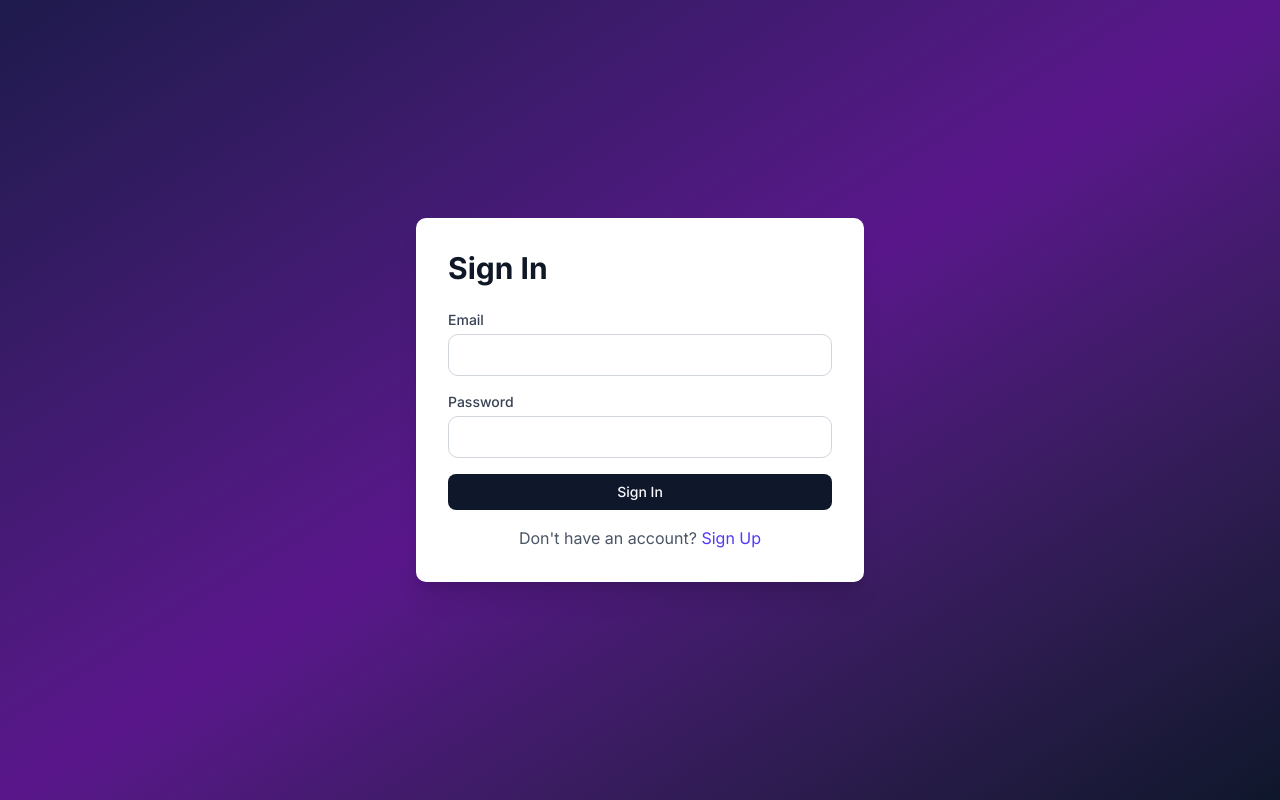
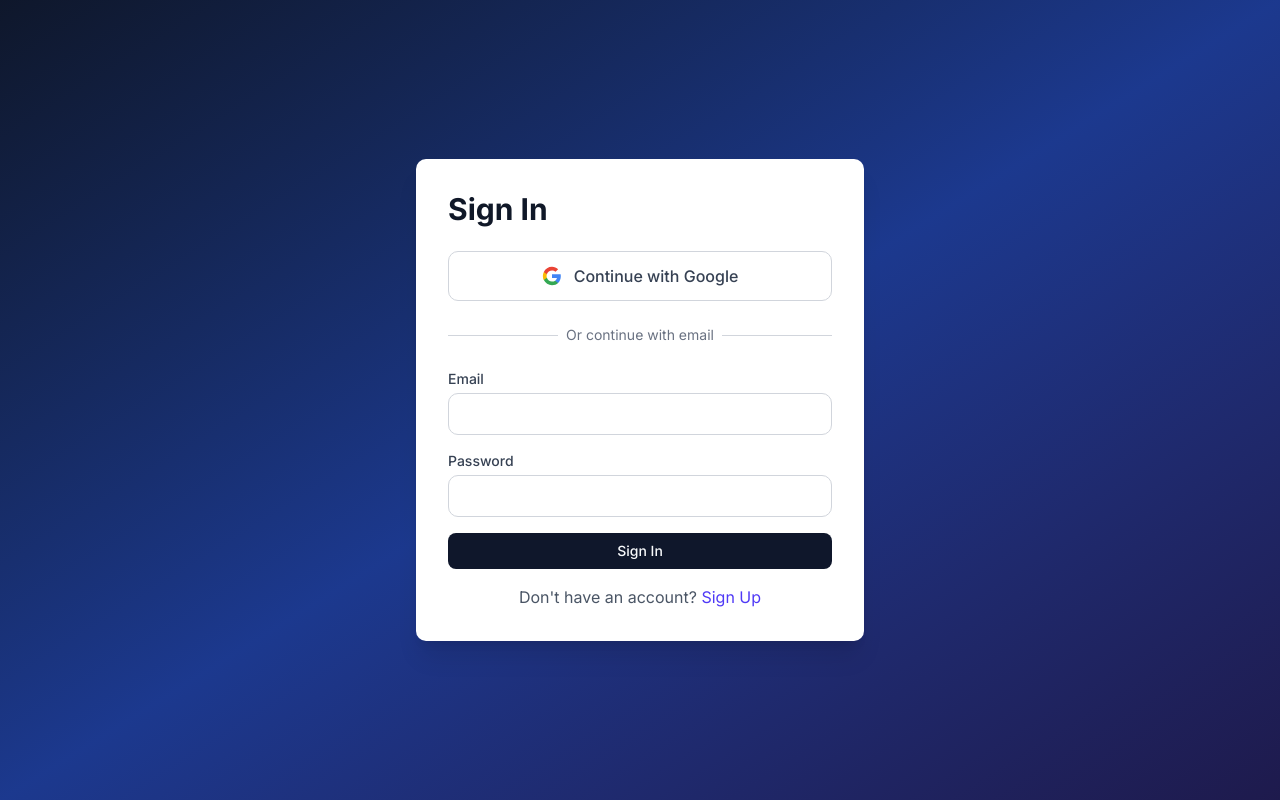
Before and after one commit to itsrichardmai/crypto-dashboard, a Next.js app: page /auth/login in a window 1280 px wide. Built offline with nearby package versions, Linux system fonts and the light colour scheme; no server answers.

Commit message:
changed color theme and added google login

```diff
--- a/app/auth/login/page.tsx
+++ b/app/auth/login/page.tsx
@@ -10,21 +10,40 @@ export default function LoginPage() {
   const [email, setEmail] = useState('');
   const [password, setPassword] = useState('');
   const [error, setError] = useState('');
-  const { signIn } = useAuth();
+  const [isLoading, setIsLoading] = useState(false);
+  const { signIn, signInWithGoogle } = useAuth();
   const router = useRouter();
 
   const handleSubmit = async (e: React.FormEvent) => {
     e.preventDefault();
+    setIsLoading(true);
+    setError('');
+
     try {
       await signIn(email, password);
       router.push('/dashboard');
-    } catch (err) {
+    } catch (err: any) {
       setError('Invalid email or password');
+    } finally {
+      setIsLoading(false);
+    }
+  };
+
+  const handleGoogleSignIn = async () => {
+    setIsLoading(true);
+    setError('');
+    try {
+      await signInWithGoogle();
+      router.push('/dashboard');
+    } catch (err: any) {
+      setError('Google sign-in failed. Please try again.');
+    } finally {
+      setIsLoading(false);
     }
   };
 
   return (
-    <div className="min-h-screen flex items-center justify-center bg-gradient-to-br from-indigo-950 via-purple-900 to-slate-900 p-4">
+    <div className="min-h-screen flex items-center justify-center bg-gradient-to-br from-slate-900 via-blue-900 to-indigo-950 p-4">
       <div className="bg-white rounded-lg shadow-xl p-8 w-full max-w-md">
         <h1 className="text-3xl font-bold text-gray-900 mb-6">Sign In</h1>
 
@@ -33,6 +52,30 @@ export default function LoginPage() {
             {error}
           </div>
         )}
+
+        {/* Google Sign-In Button */}
+        <button
+          onClick={handleGoogleSignIn}
+          disabled={isLoading}
+          className="w-full flex items-center justify-center gap-3 px-4 py-3 border border-gray-300 rounded-lg hover:bg-gray-50 transition disabled:opacity-50 mb-6"
+        >
+          <svg className="w-5 h-5" viewBox="0 0 24 24">
+            <path fill="#4285F4" d="M22.56 12.25c0-.78-.07-1.53-.2-2.25H12v4.26h5.92c-.26 1.37-1.04 2.53-2.21 3.31v2.77h3.57c2.08-1.92 3.28-4.74 3.28-8.09z"/>
+            <path fill="#34A853" d="M12 23c2.97 0 5.46-.98 7.28-2.66l-3.57-2.77c-.98.66-2.23 1.06-3.71 1.06-2.86 0-5.29-1.93-6.16-4.53H2.18v2.84C3.99 20.53 7.7 23 12 23z"/>
+            <path fill="#FBBC05" d="M5.84 14.09c-.22-.66-.35-1.36-.35-2.09s.13-1.43.35-2.09V7.07H2.18C1.43 8.55 1 10.22 1 12s.43 3.45 1.18 4.93l2.85-2.22.81-.62z"/>
+            <path fill="#EA4335" d="M12 5.38c1.62 0 3.06.56 4.21 1.64l3.15-3.15C17.45 2.09 14.97 1 12 1 7.7 1 3.99 3.47 2.18 7.07l3.66 2.84c.87-2.6 3.3-4.53 6.16-4.53z"/>
+          </svg>
+          <span className="font-medium text-gray-700">Continue with Google</span>
+        </button>
+
+        <div className="relative mb-6">
+          <div className="absolute inset-0 flex items-center">
+            <div className="w-full border-t border-gray-300"></div>
+          </div>
+          <div className="relative flex justify-center text-sm">
+            <span className="px-2 bg-white text-gray-500">Or continue with email</span>
+          </div>
+        </div>
 
         <form onSubmit={handleSubmit} className="space-y-4">
           <div>
@@ -61,8 +104,8 @@ export default function LoginPage() {
             />
           </div>
 
-          <Button type="submit" className="w-full">
-            Sign In
+          <Button type="submit" className="w-full" disabled={isLoading}>
+            {isLoading ? 'Signing in...' : 'Sign In'}
           </Button>
         </form>
 
--- a/app/auth/signup/page.tsx
+++ b/app/auth/signup/page.tsx
@@ -13,7 +13,8 @@ export default function SignupPage() {
   const [password, setPassword] = useState('');
   const [confirmPassword, setConfirmPassword] = useState('');
   const [error, setError] = useState('');
-  const { signUp } = useAuth();
+  const [isLoading, setIsLoading] = useState(false);
+  const { signUp, signInWithGoogle } = useAuth();
   const router = useRouter();
 
   const handleSubmit = async (e: React.FormEvent) => {
@@ -29,14 +30,15 @@ export default function SignupPage() {
       return;
     }
 
+    setIsLoading(true);
+    setError('');
+
     try {
       await signUp(email, password);
 
-      // Get the current user after signup
       const user = auth.currentUser;
 
       if (user) {
-        // Create user profile in Firestore
         await setDoc(doc(db, 'users', user.uid), {
           email: email,
           paperTradingBalance: 10000,
@@ -51,11 +53,26 @@ export default function SignupPage() {
       } else {
         setError('Failed to create account');
       }
+    } finally {
+      setIsLoading(false);
+    }
+  };
+
+  const handleGoogleSignIn = async () => {
+    setIsLoading(true);
+    setError('');
+    try {
+      await signInWithGoogle();
+      router.push('/dashboard');
+    } catch (err: any) {
+      setError('Google sign-in failed. Please try again.');
+    } finally {
+      setIsLoading(false);
     }
   };
 
   return (
-    <div className="min-h-screen flex items-center justify-center bg-gradient-to-br from-indigo-950 via-purple-900 to-slate-900 p-4">
+    <div className="min-h-screen flex items-center justify-center bg-gradient-to-br from-slate-900 via-blue-900 to-indigo-950 p-4">
       <div className="bg-white rounded-lg shadow-xl p-8 w-full max-w-md">
         <h1 className="text-3xl font-bold text-gray-900 mb-6">Create Account</h1>
 
@@ -64,6 +81,30 @@ export default function SignupPage() {
             {error}
           </div>
         )}
+
+        {/* Google Sign-In Button */}
+        <button
+          onClick={handleGoogleSignIn}
+          disabled={isLoading}
+          className="w-full flex items-center justify-center gap-3 px-4 py-3 border border-gray-300 rounded-lg hover:bg-gray-50 transition disabled:opacity-50 mb-6"
+        >
+          <svg className="w-5 h-5" viewBox="0 0 24 24">
+            <path fill="#4285F4" d="M22.56 12.25c0-.78-.07-1.53-.2-2.25H12v4.26h5.92c-.26 1.37-1.04 2.53-2.21 3.31v2.77h3.57c2.08-1.92 3.28-4.74 3.28-8.09z"/>
+            <path fill="#34A853" d="M12 23c2.97 0 5.46-.98 7.28-2.66l-3.57-2.77c-.98.66-2.23 1.06-3.71 1.06-2.86 0-5.29-1.93-6.16-4.53H2.18v2.84C3.99 20.53 7.7 23 12 23z"/>
+            <path fill="#FBBC05" d="M5.84 14.09c-.22-.66-.35-1.36-.35-2.09s.13-1.43.35-2.09V7.07H2.18C1.43 8.55 1 10.22 1 12s.43 3.45 1.18 4.93l2.85-2.22.81-.62z"/>
+            <path fill="#EA4335" d="M12 5.38c1.62 0 3.06.56 4.21 1.64l3.15-3.15C17.45 2.09 14.97 1 12 1 7.7 1 3.99 3.47 2.18 7.07l3.66 2.84c.87-2.6 3.3-4.53 6.16-4.53z"/>
+          </svg>
+          <span className="font-medium text-gray-700">Continue with Google</span>
+        </button>
+
+        <div className="relative mb-6">
+          <div className="absolute inset-0 flex items-center">
+            <div className="w-full border-t border-gray-300"></div>
+          </div>
+          <div className="relative flex justify-center text-sm">
+            <span className="px-2 bg-white text-gray-500">Or sign up with email</span>
+          </div>
+        </div>
 
         <form onSubmit={handleSubmit} className="space-y-4">
           <div>
@@ -107,8 +148,8 @@ export default function SignupPage() {
             />
           </div>
 
-          <Button type="submit" className="w-full">
-            Create Account
+          <Button type="submit" className="w-full" disabled={isLoading}>
+            {isLoading ? 'Creating account...' : 'Create Account'}
           </Button>
         </form>
 
--- a/app/coin/[id]/page.tsx
+++ b/app/coin/[id]/page.tsx
@@ -158,7 +158,7 @@ export default function CoinDetailPage() {
     <div>
         <h2 className="text-2xl font-bold text-gray-900 mb-6">AI-Powered Analysis</h2>
 
-        <div className="bg-gradient-to-r from-indigo-50 to-purple-50 rounded-lg p-8 text-center">
+        <div className="bg-gradient-to-r from-slate-50 via-blue-50 to-indigo-50 rounded-lg p-8 text-center">
         <div className="text-6xl mb-4">🤖</div>
         <h3 className="text-2xl font-bold text-gray-900 mb-2">
             AI Analysis Coming Soon
--- a/app/dashboard/page.tsx
+++ b/app/dashboard/page.tsx
@@ -49,7 +49,7 @@ export default function DashboardPage() {
   );
 
   return (
-    <div className="min-h-screen bg-gradient-to-br from-indigo-50 via-purple-50 to-slate-50">
+    <div className="min-h-screen bg-gradient-to-br from-slate-50 via-blue-50 to-indigo-50">
       <Navbar />
     <div className="mb-8">
     </div>
--- a/app/page.tsx
+++ b/app/page.tsx
@@ -3,7 +3,7 @@ import Link from 'next/link';
 
 export default function Home() {
   return (
-    <div className="min-h-screen flex flex-col items-center justify-center bg-gradient-to-br from-indigo-950 via-purple-900 to-slate-900 p-4">
+    <div className="min-h-screen flex flex-col items-center justify-center bg-gradient-to-br from-slate-950 via-blue-900 to-slate-900 p-4">
       <div className="text-center space-y-6 max-w-3xl">
         <h1 className="text-6xl font-bold text-white">
           Crypto Trading Dashboard
--- a/components/layout/Navbar.tsx
+++ b/components/layout/Navbar.tsx
@@ -19,7 +19,7 @@ export default function Navbar() {
       <div className="max-w-7xl mx-auto px-4 sm:px-6 lg:px-8">
         <div className="flex justify-between items-center h-16">
           <Link href="/dashboard" className="flex items-center">
-            <span className="text-2xl font-bold bg-gradient-to-r from-indigo-600 to-purple-600 bg-clip-text text-transparent">
+            <span className="text-2xl font-bold bg-gradient-to-r from-slate-900 via-blue-900 to-indigo-950 bg-clip-text text-transparent">
               CryptoDash
             </span>
           </Link>
--- a/lib/AuthContext.tsx
+++ b/lib/AuthContext.tsx
@@ -7,14 +7,18 @@ import {
   createUserWithEmailAndPassword,
   signOut as firebaseSignOut,
   onAuthStateChanged,
+  signInWithPopup,
+  GoogleAuthProvider,
 } from 'firebase/auth';
-import { auth } from './firebase';
+import { auth, db } from './firebase';
+import { doc, setDoc, getDoc } from 'firebase/firestore';
 
 interface AuthContextType {
   user: User | null;
   loading: boolean;
   signIn: (email: string, password: string) => Promise<void>;
   signUp: (email: string, password: string) => Promise<any>;
+  signInWithGoogle: () => Promise<void>;
   signOut: () => Promise<void>;
 }
 
@@ -38,17 +42,43 @@ export function AuthProvider({ children }: { children: React.ReactNode }) {
     await signInWithEmailAndPassword(auth, email, password);
   };
 
-const signUp = async (email: string, password: string) => {
-  const userCredential = await createUserWithEmailAndPassword(auth, email, password);
-  return userCredential;
-};
+  const signUp = async (email: string, password: string) => {
+    const userCredential = await createUserWithEmailAndPassword(auth, email, password);
+    return userCredential;
+  };
+
+  const signInWithGoogle = async () => {
+    const provider = new GoogleAuthProvider();
+    const result = await signInWithPopup(auth, provider);
+
+    // Create user profile if new user
+    const userRef = doc(db, 'users', result.user.uid);
+    const userSnap = await getDoc(userRef);
+
+    if (!userSnap.exists()) {
+      await setDoc(userRef, {
+        email: result.user.email,
+        displayName: result.user.displayName,
+        photoURL: result.user.photoURL,
+        paperTradingBalance: 10000,
+        createdAt: new Date(),
+      });
+    }
+  };
 
   const signOut = async () => {
     await firebaseSignOut(auth);
   };
 
   return (
-    <AuthContext.Provider value={{ user, loading, signIn, signUp, signOut }}>
+    <AuthContext.Provider value={{
+      user,
+      loading,
+      signIn,
+      signUp,
+      signInWithGoogle,
+      signOut
+    }}>
       {children}
     </AuthContext.Provider>
   );
```
